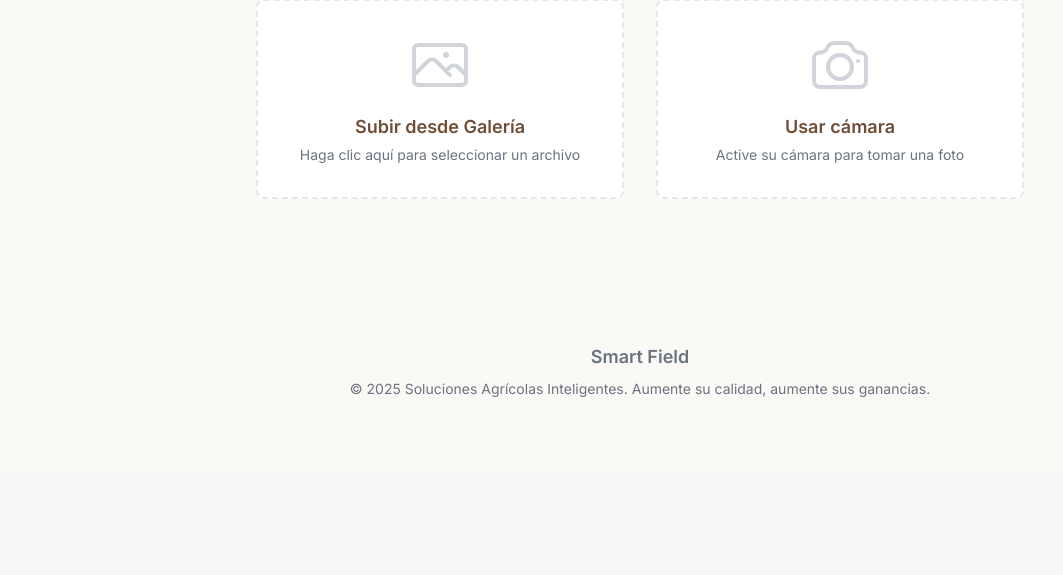
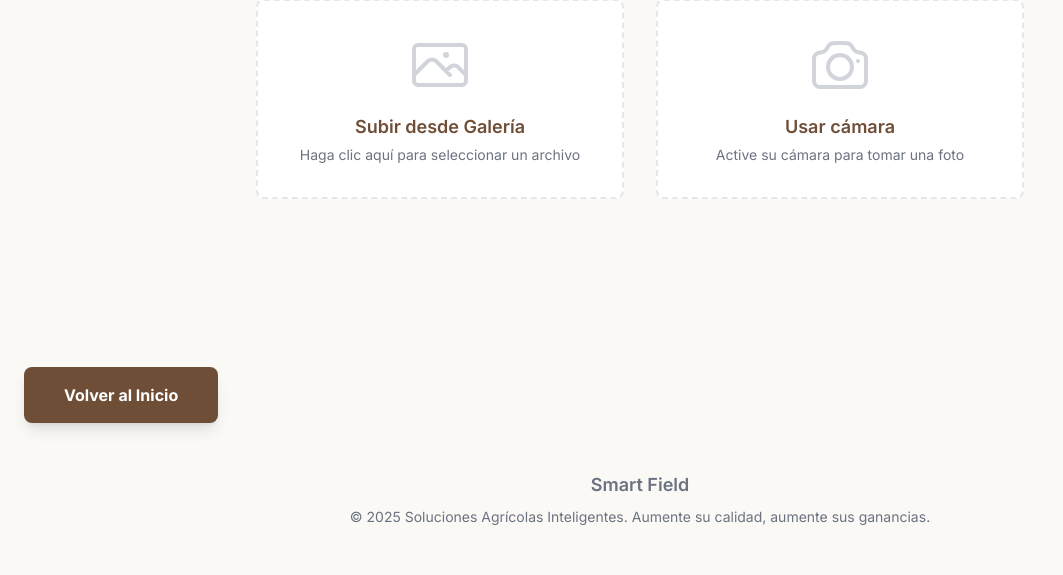
Before and after one commit to Milcatoledo/SmartField, a Flask app: page /analysis in a window 1280 px wide. Shown: the part 330-905 px from the top of the page, without its empty margins (0-1063 px from the left). Before the commit the page ends 727 px from the top, so only its background shows below. Run offline with Flask 3, Linux system fonts and the light colour scheme; some libraries are stand-ins or nearby versions.

Commit message:
boton para regresar

```diff
--- a/templates/analysis.html
+++ b/templates/analysis.html
@@ -96,6 +96,12 @@
             <button id="scrollTopBtn" class="fixed bottom-6 right-6 bg-white p-2 rounded-full shadow-lg border border-gray-300 hover:shadow-xl transition-all z-50">
                 <img src="./static/assets/images/subir.png" alt="Subir" class="w-8 h-8">
             </button>
+        <div class="container mx-auto px-6 mt-8">
+            <a href="/"
+            class="mt-10 inline-block bg-[#6F4E37] text-white font-bold px-10 py-4 rounded-lg shadow-lg hover:bg-[#5a402d] transition-transform hover:scale-105">
+                Volver al Inicio
+            </a>
+        </div>
     <footer class=" text-white">
         <div class="container mx-auto px-6 py-12 text-center text-gray-500">
             <p class="font-semibold text-lg">Smart Field</p>
```
